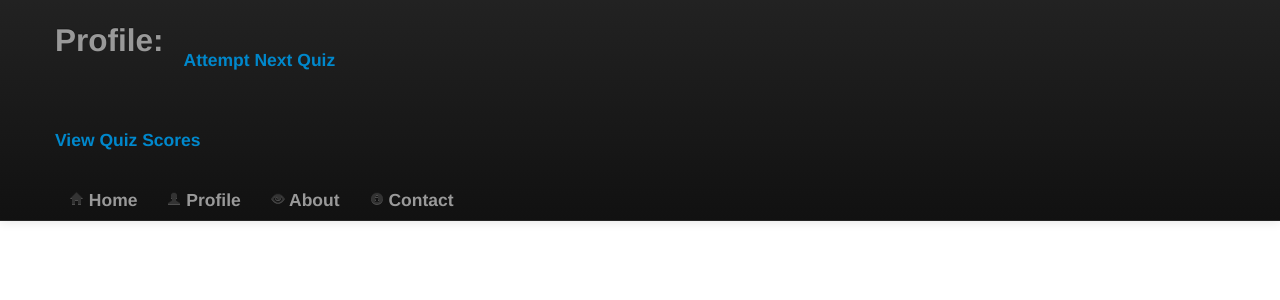
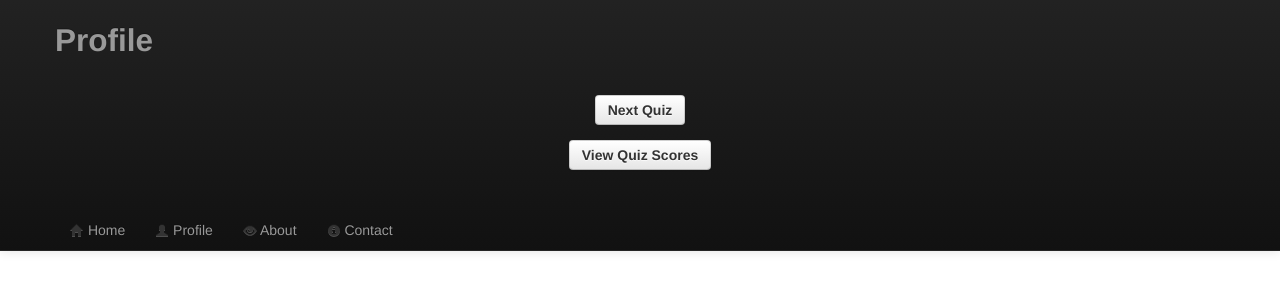
Before and after one commit to ericc6134/WWEB, a Flask app: template ett/templates/profile.html in a window 1280 px wide. Shown: the top 300 px of the page. Run offline with Flask 2, Linux system fonts and the light colour scheme; the template is opened without the code that fills it, so the values that code supplies are empty; parts of the project's set-up code (start-up, migrations or seed data) failed here and were passed over.

Commit message:
fixes on login and profile

```diff
--- a/ett/templates/popup.html
+++ b/ett/templates/popup.html
@@ -49,9 +49,9 @@
           <a class="brand" ><h1>&#946;abble:</h1></font></a>
           <h4><i><p>Language Learning Through Your Browser</p></h4></i>
 	  <br>
-	  <br>
+
 	  <center>
-	    <a href="login.html"><h3>Log in</h3></a>
+	    <a href="login.html" class="btn"><h3>Log in</h3></a>
 	  </center>
 	  <br>
 	  New user? <a href="register.html">Register</a> instead
--- a/ett/templates/profile.html
+++ b/ett/templates/profile.html
@@ -46,11 +46,11 @@
             <span class="icon-bar"></span>
             <span class="icon-bar"></span>
           </a>
-          <a class="brand" ><h2>Profile:</h2></font></a><br>
-
-              <br><h4><a href="quiz.html">Attempt Next Quiz</a><h4><br>
-              <br><h4><a href="quizscores.html">View Quiz Scores</a><h4><br>
-
+          <a class="brand" ><h2>Profile</h2></font></a><br><br><br>
+<center>
+              <br><h4><a href="quiz.html" class="btn">Next Quiz</a><h4>
+              <h4><a href="quizscores.html" class="btn">View Quiz Scores</a><h4><br>
+</center>
             <div class="nav-collapse collapse">
               <ul class="nav">
 
```
